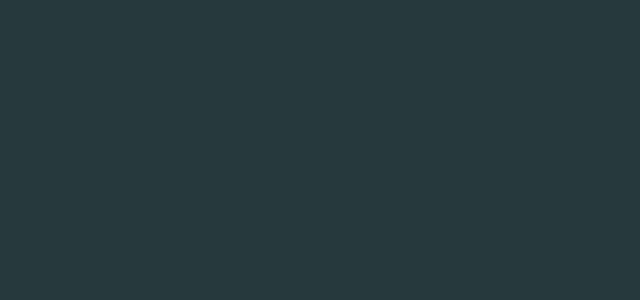
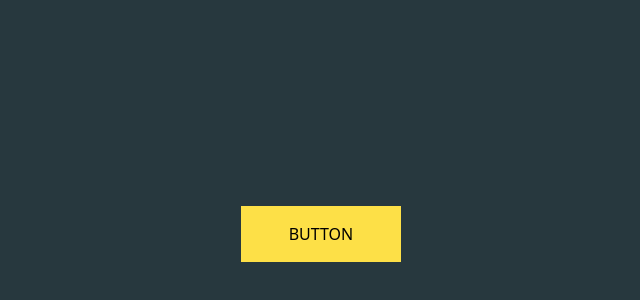
Before and after one commit to aeinmananni/animation-with-tailwind-css-in-react-js, a React (Vite) app: page / in a window 1280 px wide. Shown: the part 166-466 px from the top of the page, without its empty margins (319-959 px from the left). Built offline with nearby package versions, Linux system fonts and the light colour scheme.

Commit message:
CartBtnSlider

```diff
--- a/src/components/hover-button-project2/index.tsx
+++ b/src/components/hover-button-project2/index.tsx
@@ -33,7 +33,9 @@ const HoverButtonProject2 = () => {
     //     <span>contact</span>
     //   </span>
     // </div>
-    <></>
+    <div className="CartBtnSlider w-max h-max bg-yellow-300 px-12 py-4 relative">
+      BUTTON
+    </div>
   );
 };
 
--- a/src/components/hover-button-project2/styles.css
+++ b/src/components/hover-button-project2/styles.css
@@ -1,4 +1,6 @@
-
+@tailwind base;
+@tailwind components;
+@tailwind utilities;
 
 /* Hover animation of button in open navigation
 .sp-parent{
@@ -17,3 +19,35 @@
 .sp-child4{
      @apply left-14 w-1/3 bg-yellow-400 h-full absolute top-0  -translate-y-full duration-500 group-hover:translate-y-0 delay-300 -z-10
 } */
+
+@layer components {
+     .CartBtnSlider{
+          @apply  before:bg-green-500 before:text-white before:absolute before:top-0 before:left-0 before:w-full before:h-full before:flex before:justify-center before:items-center before:duration-500;
+
+     }
+     .CartBtnSlider{
+          @apply  after:bg-red-500 after:text-white after:absolute after:top-0 after:left-0 after:w-full after:h-full after:flex after:justify-center after:items-center after:duration-500;
+
+     }
+     .CartBtnSlider::before{
+         content: "BUTTON";
+         transform: rotateX(270deg);
+         transform-origin: top;
+         transition-delay: 1s;
+     }
+     .CartBtnSlider:hover::before{
+        transform: rotateX(0);
+
+        transition-delay: 0.2s;
+     }
+     .CartBtnSlider::after{
+         content: "BUTTON";
+         transform: rotateX(270deg);
+         transform-origin: top;
+         transition-delay: 0.4s;
+     }
+     .CartBtnSlider:hover::after{
+        transform: rotateX(0);
+        transition-delay: 0.8s;
+     }
+}
```
